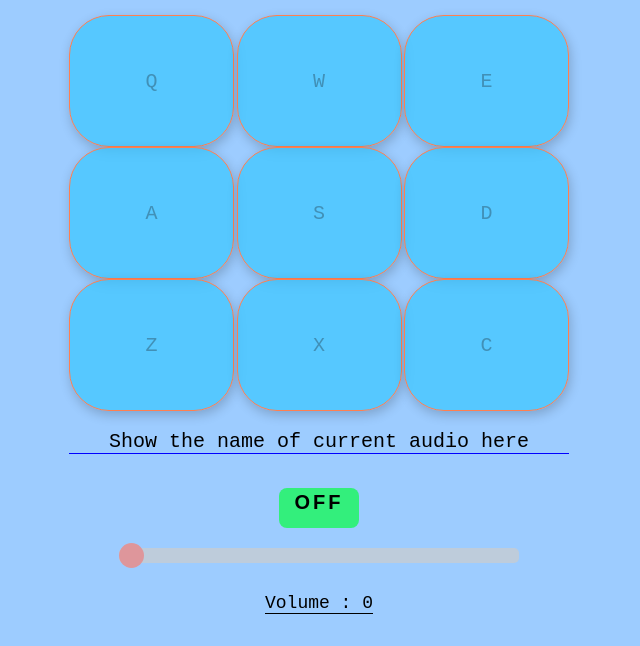
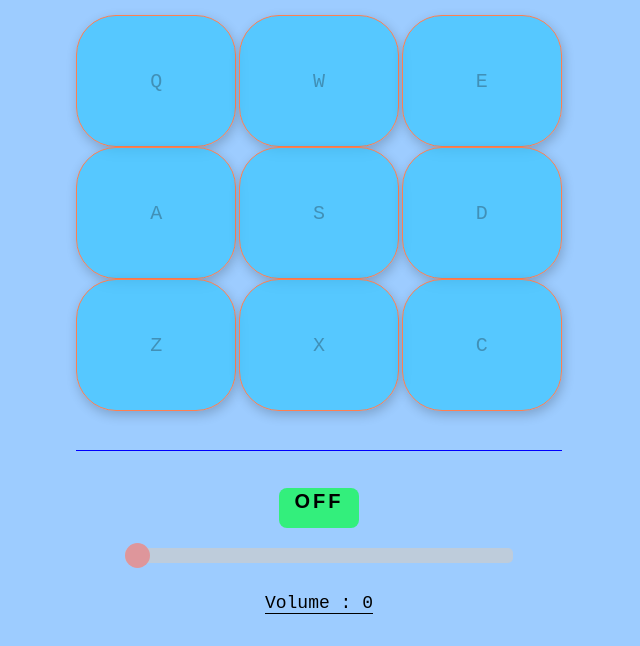
Before and after one commit to DHEERAJ2AUS/React-Drum-Machine---Placecom-Frontend-Contest-02-03-2023---7v3ze548o16y, a React app: page / in a window 1280 px wide. Shown: the top 646 px of the page, without its empty margins (321-961 px from the left). Built offline with nearby package versions, Linux system fonts and the light colour scheme.

Commit message:
Update Pads.js

```diff
--- a/src/components/Pads.js
+++ b/src/components/Pads.js
@@ -1,31 +1,32 @@
-import React from "react";
+import React, { useEffect, useState } from "react";
 import Pad from "./Pad";
-import {bank1} from "./App"
+import { bank1 } from "./App";
 
+function Pads({ power }) {
+  const keypadCode = Object.keys(bank1);
+  const [audioName, setAudioName] = useState(null);
 
-function Pads() {
-    const keypadCode = Object.keys(bank1);
+  const playSound = (e) => {
+    setAudioName(e.name);
+  };
 
+  return (
+    <div id="div-pads">
+      {keypadCode.map((pad, idx) => {
+        // console.log(pad + idx);
+        return (
+          <Pad
+            id={pad + idx}
+            key={pad + idx}
+            handleClick={playSound}
+            element={pad}
+            power={power}
+          />
+        );
+      })}
+      <div id="display"> {audioName} </div>
+    </div>
+  );
+}
 
-    const playSound = e => {
-    }
-
-
-    return (
-      <div id='div-pads'>
-        {keypadCode.map((pad, idx) => {
-          console.log(pad + idx)
-          return (
-            <Pad
-              id={pad+idx}
-              key={pad+idx}
-              handleClick={playSound}
-              element={pad} />
-          );
-        })}
-        <div id='display'> Show the name of current audio here </div>
-      </div>
-    )
-  }
-  //sdhfui
-  export default Pads ;
+export default Pads;
```
